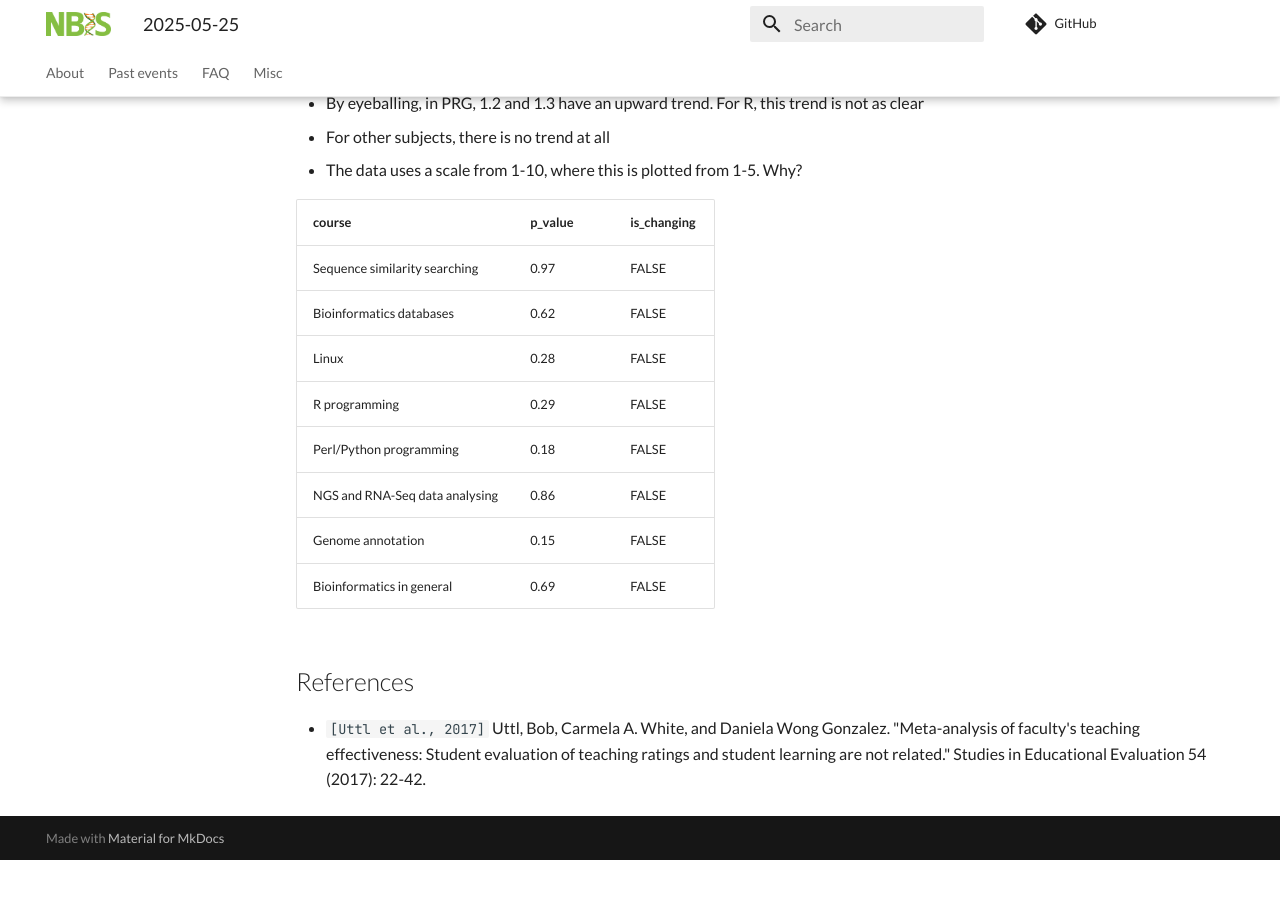
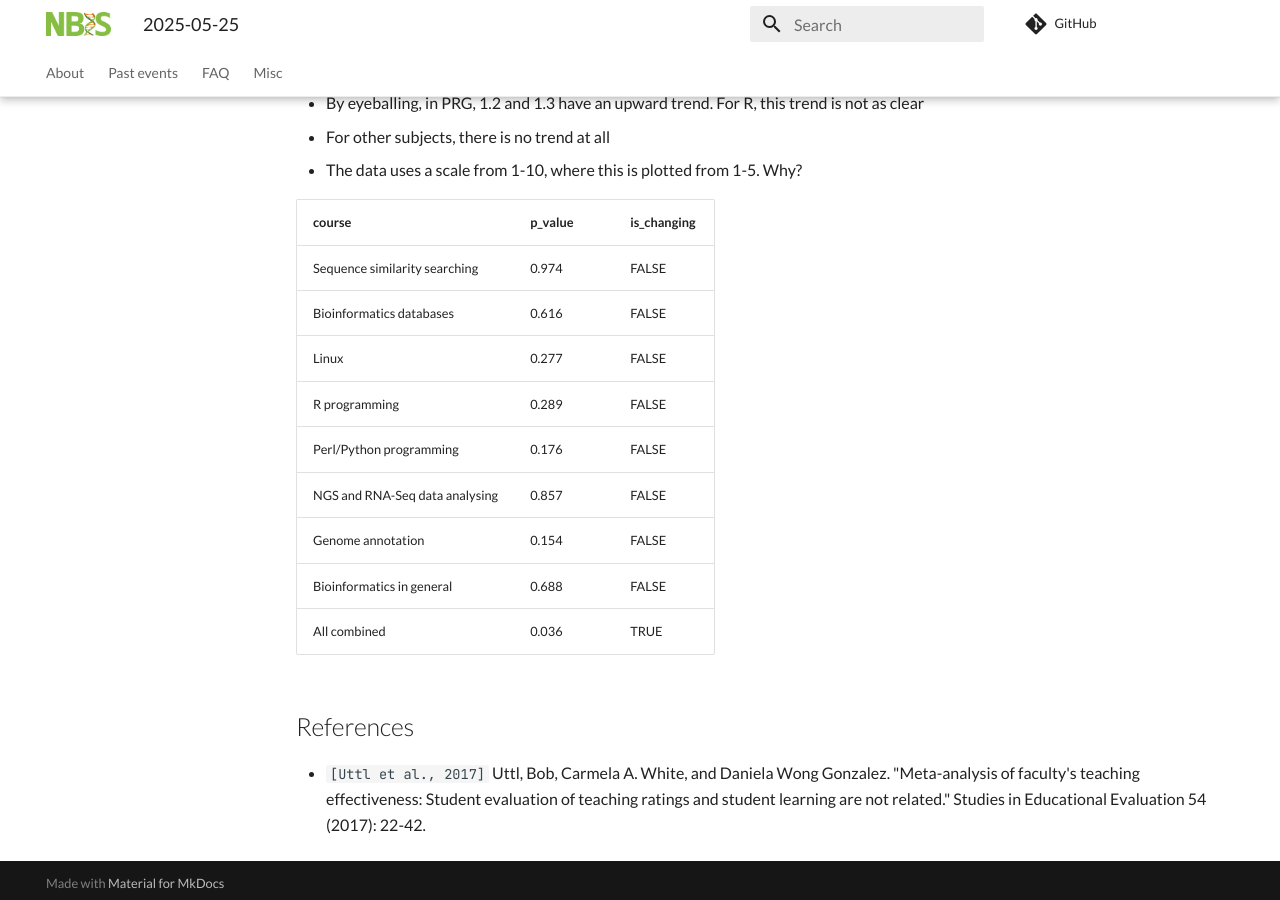
Before and after one commit to NBISweden/teaching_literature_club, an MkDocs documentation site: the page built from docs/events/20250527/README.md, in a window 1280 px wide and 900 px high, scrolled down 1766 px. Built offline with MkDocs 1.6.1 and Material for MkDocs 9.7.7, drawn with Linux system fonts in a browser that asks for light colours; comment, search, counter and statistics services are not loaded; before the commit the page ends 2626 px from its top, so only the background shows below that.

Commit message:
Add digit

```diff
--- a/docs/events/20250527/README.md
+++ b/docs/events/20250527/README.md
@@ -83,17 +83,15 @@ Well:
 
 course                        |p_value|is_changing
 ------------------------------|-------|-----------
-Sequence similarity searching |0.97|FALSE
-Bioinformatics databases      |0.62|FALSE
-Linux                         |0.28|FALSE
-R programming                 |0.29|FALSE
-Perl/Python programming       |0.18|FALSE
-NGS and RNA-Seq data analysing|0.86|FALSE
-Genome annotation             |0.15|FALSE
-Bioinformatics in general     |0.69|FALSE
-
-
-
+Sequence similarity searching |0.974|FALSE
+Bioinformatics databases      |0.616|FALSE
+Linux                         |0.277|FALSE
+R programming                 |0.289|FALSE
+Perl/Python programming       |0.176|FALSE
+NGS and RNA-Seq data analysing|0.857|FALSE
+Genome annotation             |0.154|FALSE
+Bioinformatics in general     |0.688|FALSE
+All combined                  |0.036|TRUE
 
 ## References
 
```
Also changed, not shown: docs/events/20250527/course_satisfaction_changes_test.csv (+9 -8 lines), 1 other file.
